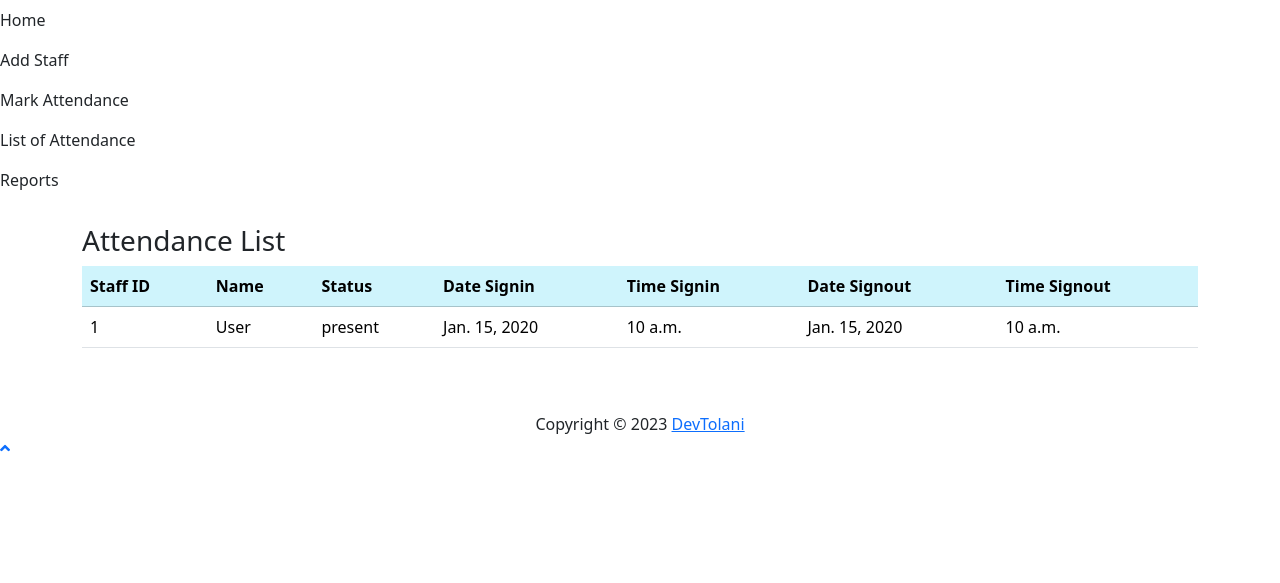
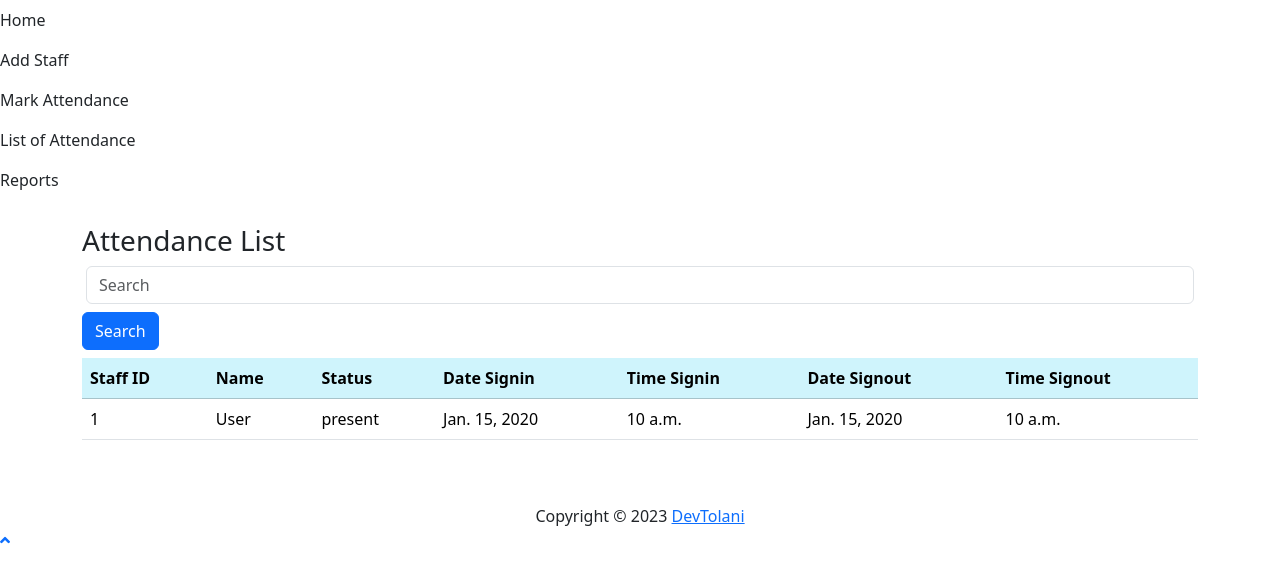
Before and after one commit to Gurudeen2/OnlineAttendanceManagementSystem, a Django app: page /attendance/all/ in a window 1280 px wide. Shown: the part 56-639 px from the top of the page. Run offline with Django 3.2, Linux system fonts and the light colour scheme; tables that the repository leaves empty hold one stand-in row (values such as "Sample post"); some libraries are stand-ins or nearby versions.

Commit message:
list attendance search

```diff
--- a/info/templates/info/listattendance.html
+++ b/info/templates/info/listattendance.html
@@ -73,11 +73,25 @@
       <!-- Jumbotron Header -->
       <h3>Attendance List</h3>
       <!-- Page Features -->
-      <form method="post"></form>
+      {% csrf_token %}
       <div class="row">
-        {% csrf_token %}
+        <div class="col">
+          <form class="form-inline">
+            <div class="form-group mx-sm-1 mb-2">
+              <input
+                type="text"
+                class="form-control"
+                name="search"
+                placeholder="Search"
+              />
+            </div>
+            <button type="submit" class="btn btn-primary mb-2">Search</button>
+          </form>
+        </div>
+      </div>
+      <div class="row">
         <div class="col-lg-12 col-md-12 mb-4">
-          <table class="table table-hover">
+          <table class="table table-hover table-responsive">
             <thead class="table-info">
               <tr>
                 <th scope="col">Staff ID</th>
```
